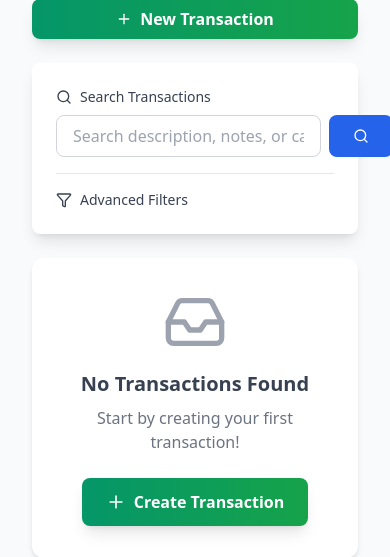
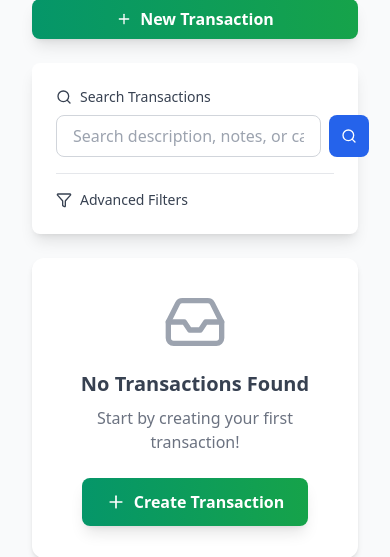
Before and after one commit to Orfico/saveit, a Django app: page /transactions/ in a window 390 px wide. Shown: the part 162-719 px from the top of the page. Run offline with Django 5.2, Linux system fonts and the light colour scheme; the visitor is signed in with stand-in values (Sample User, id 1); data that the repository does not hold is empty; some libraries are stand-ins or nearby versions.

Commit message:
improve UI button transactions search

```diff
--- a/templates/core/transaction_list.html
+++ b/templates/core/transaction_list.html
@@ -37,7 +37,7 @@
                 >
                 <button
                     type="submit"
-                    class="bg-blue-600 hover:bg-blue-700 text-white px-6 py-2 rounded-lg font-semibold transition flex items-center gap-2"
+                    class="bg-blue-600 hover:bg-blue-700 text-white px-3 sm:px-6 py-2 rounded-lg font-semibold transition flex items-center gap-2 flex-shrink-0"
                 >
                     <i data-lucide="search" class="w-4 h-4"></i>
                     <span class="hidden sm:inline">Search</span>
```
